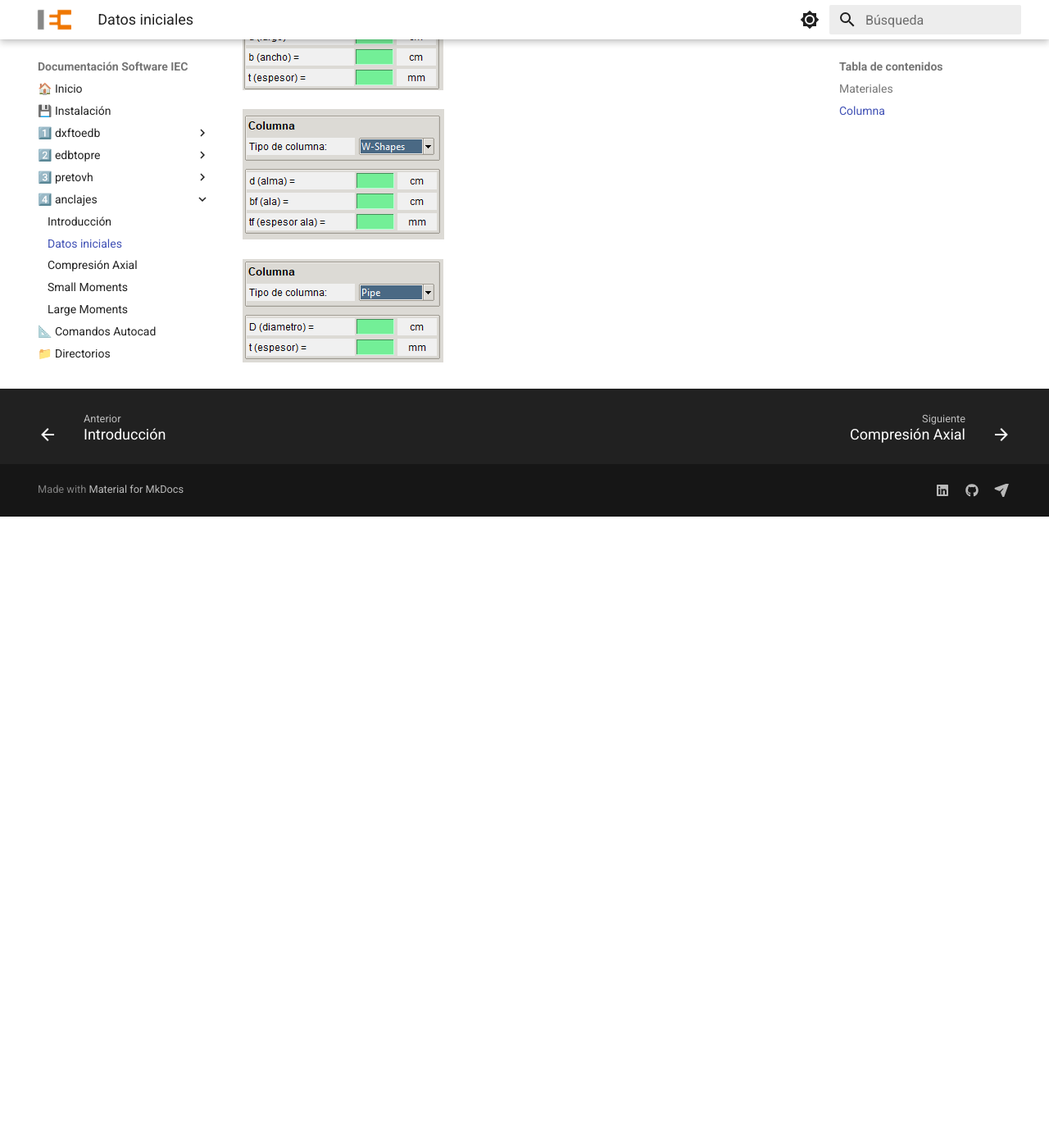
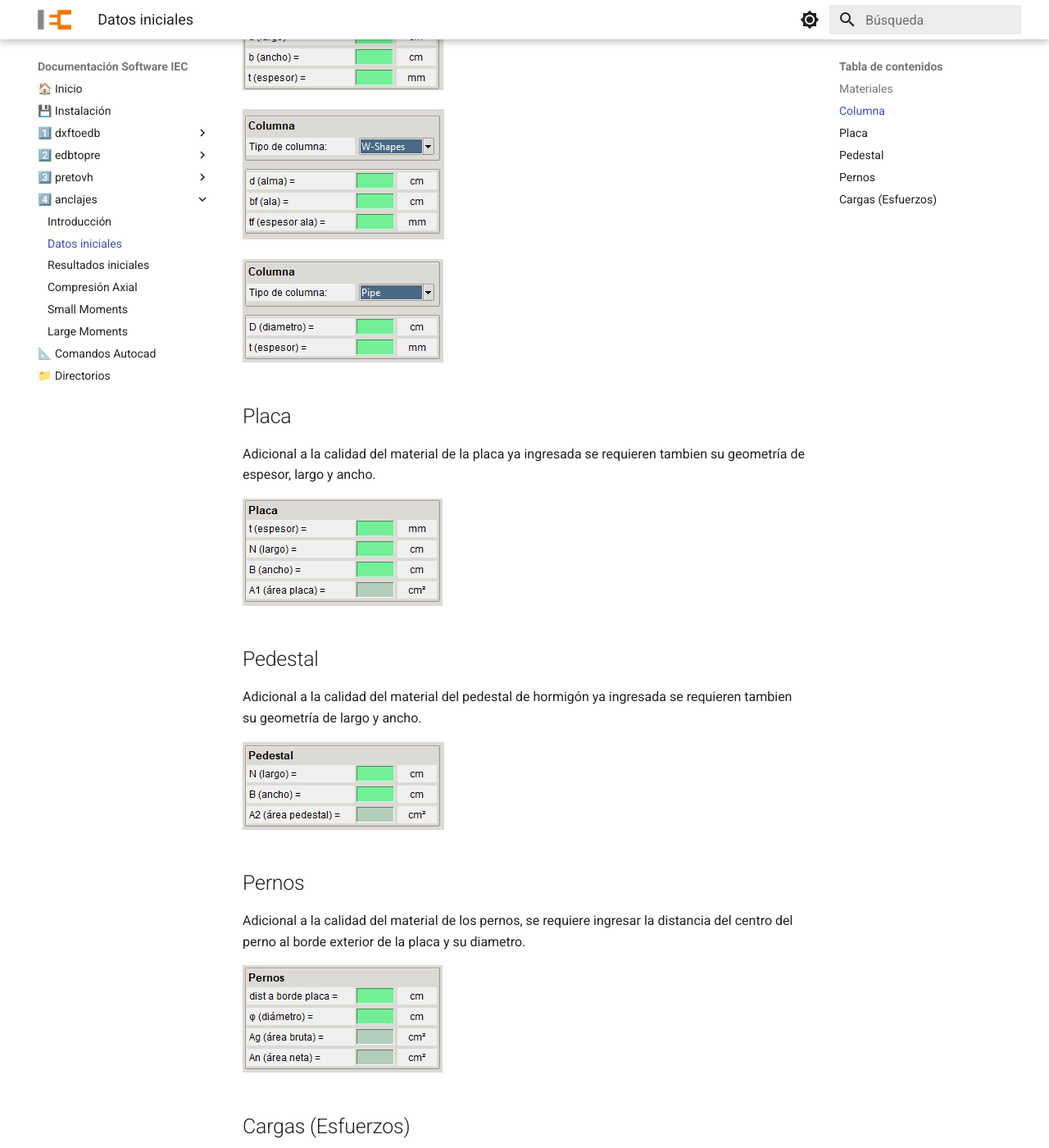
Before and after one commit to iec-ingenieria/documentacion, an MkDocs documentation site: the page built from docs/anclajes/datos_iniciales.md, in a window 1280 px wide and 1400 px high, scrolled down 824 px. Shown: the whole window at 82% size. Built offline with MkDocs 1.6.1 and Material for MkDocs 9.7.7, drawn with Linux system fonts in a browser that asks for light colours; before the commit the page ends 1454 px from its top, so only the background shows below that; some of the changed text lies outside the part shown.

Commit message:
anclajes: resultados_iniciales

```diff
--- a/docs/anclajes/datos_iniciales.md
+++ b/docs/anclajes/datos_iniciales.md
@@ -17,3 +17,31 @@ El tipo de columna indicará el criterio para las lineas de flexión en la placa
 ![wsha](../images/anclajes/datos_geom_w_shapes.png)
 
 ![pipe](../images/anclajes/datos_geom_pipe.png)
+
+## Placa
+
+Adicional a la calidad del material de la placa ya ingresada se requieren tambien su geometría de espesor, largo y ancho.
+
+![placa](../images/anclajes/datos_placa.png)
+
+## Pedestal
+
+Adicional a la calidad del material del pedestal de hormigón ya ingresada se requieren tambien su geometría de largo y ancho.
+
+![placa](../images/anclajes/datos_pedestal.png)
+
+## Pernos
+
+Adicional a la calidad del material de los pernos, se requiere ingresar la distancia del centro del perno al borde exterior de la placa y su diametro.
+
+![placa](../images/anclajes/datos_pernos.png)
+
+## Cargas (Esfuerzos)
+
+Finalmente se necesita indicar la carga axial y de momento resultante del proceso de cálculo.
+
+!!! warning
+    - Carga axial positiva para compresión.
+    - Momento siempre positivo.
+
+![cargas](../images/anclajes/datos_esfuerzos.png)
--- a/mkdocs.yml
+++ b/mkdocs.yml
@@ -91,6 +91,7 @@ nav:
   - 4️⃣ anclajes:
       - Introducción: anclajes/introduccion.md
       - Datos iniciales:  anclajes/datos_iniciales.md
+      - Resultados iniciales:  anclajes/resultados_iniciales.md
       - Compresión Axial:  anclajes/compresion_axial.md
       - Small Moments:  anclajes/small_moments.md
       - Large Moments:  anclajes/large_moments.md
```
Also changed, not shown: other parts of docs/anclajes/datos_iniciales.md (+1 -1 lines), docs/anclajes/resultados_iniciales.md (added, +40 -0 lines), docs/images/anclajes/aplastamiento_hormigon_nominal.png (added), docs/images/anclajes/datos_esfuerzos.png, docs/images/anclajes/datos_pedestal.png, docs/images/anclajes/datos_pernos.png, docs/images/anclajes/datos_placa.png, docs/images/anclajes/razon_areas.png (added), docs/images/anclajes/resistencia_nominal_de_soporte_ha.png (added), docs/images/anclajes/resultados_esfuerzos.png (added), docs/images/anclajes/resultados_pedestal.png (added), docs/images/anclajes/resultados_pernos.png (added), docs/images/anclajes/resultados_placa.png (added), docs/images/anclajes/tension_en_placa.png (added), 2 more files.
